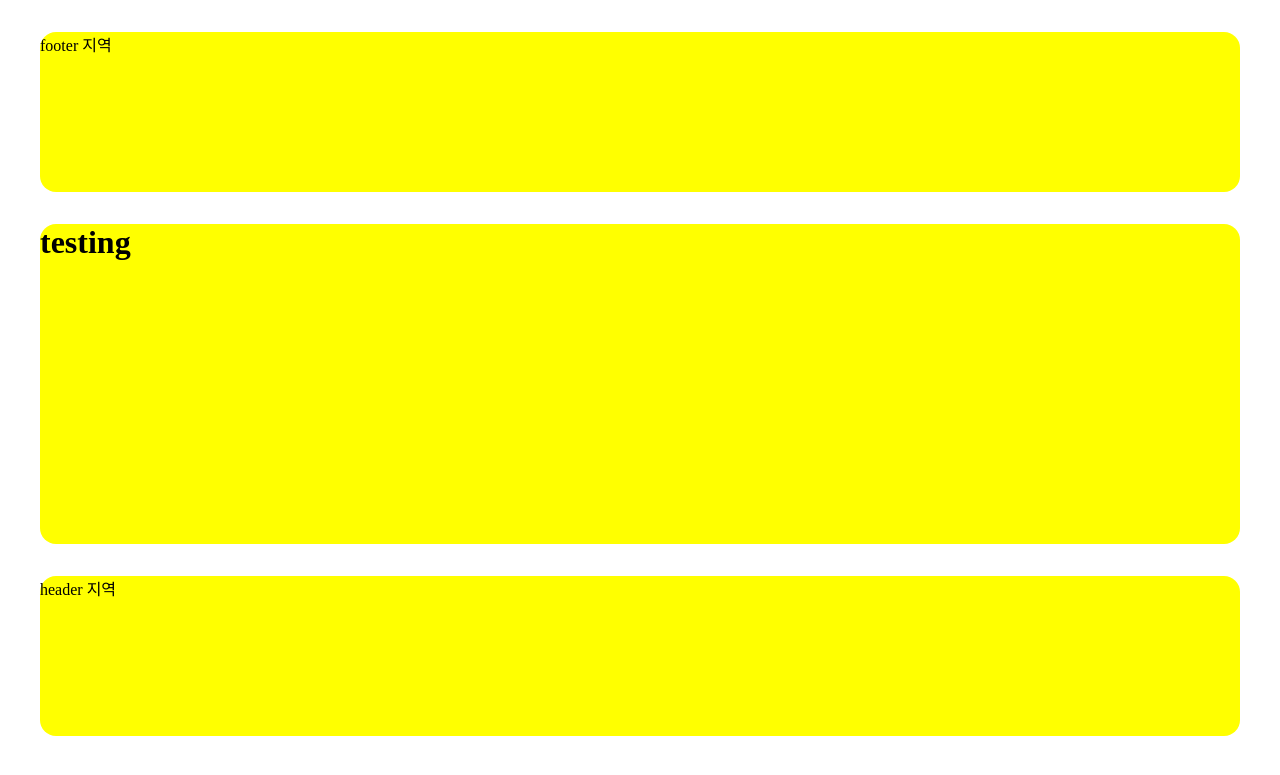
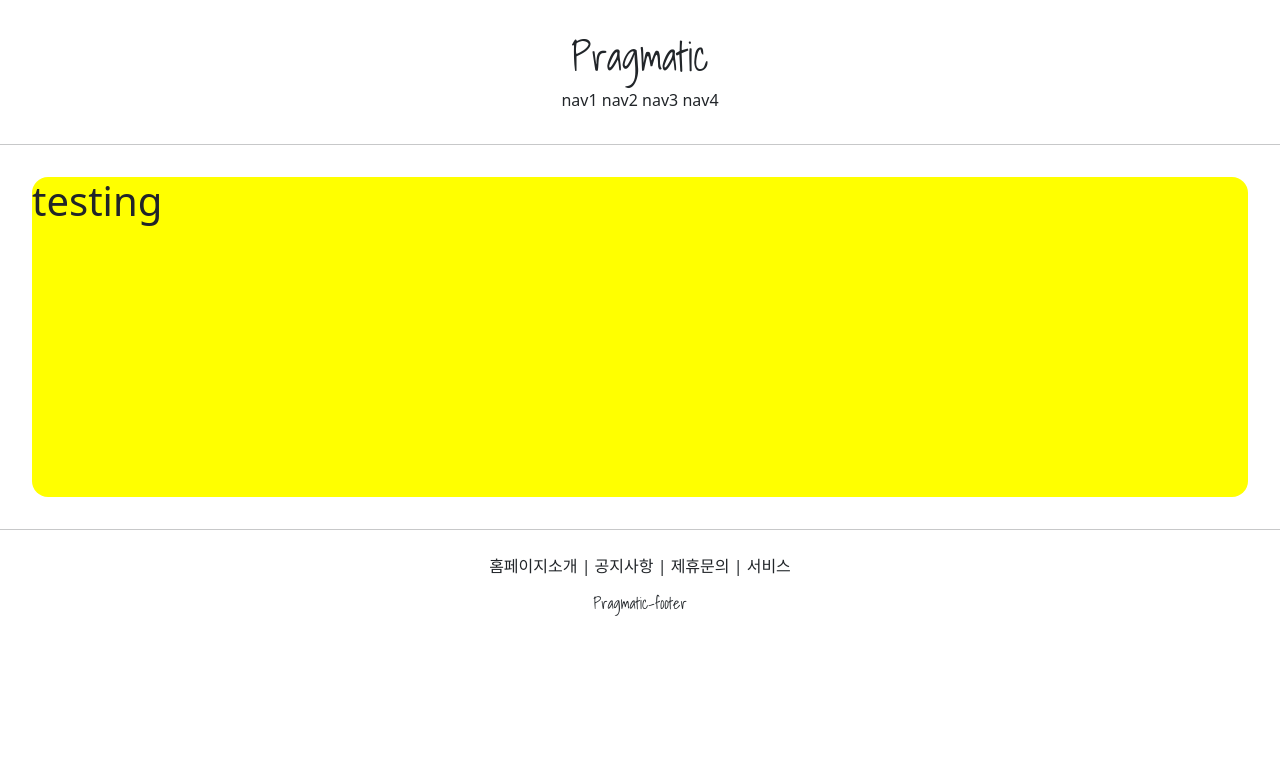
Before and after one commit to Upline-00/pragmatic, a Django app: page /account/hello_world/ in a window 1280 px wide. Shown: the top 775 px of the page. Run offline with Django 4.2, Linux system fonts and the light colour scheme.

Commit message:
Django course 10 commit

```diff
--- a/templates/base.html
+++ b/templates/base.html
@@ -6,12 +6,16 @@
 <body>
 
 
-    {% include 'footer.html' %}
+    {% include 'header.html' %}
+
+    <hr>
 
     {% block content %}
     {% endblock %}
 
-    {% include 'header.html' %}
+    <hr>
+
+    {% include 'footer.html' %}
 
 
 </body>
--- a/templates/footer.html
+++ b/templates/footer.html
@@ -1,5 +1,17 @@
 
+<div style="text-align: center; margin-top: 1.5rem;">
 
-    <div style="height: 10rem; background-color: yellow; border-radius: 1rem; margin: 2rem;">
-        footer 지역
+    <div style="fonte-size: .6rem;">
+        <span>홈페이지소개</span> |
+        <span>공지사항</span> |
+        <span>제휴문의</span> |
+        <span>서비스</span>
     </div>
+
+    <div style="margin-top: 1rem; font-family: 'Shadows Into Light', cursive;" >
+        <h6>
+            Pragmatic-footer
+        </h6>
+    </div>
+
+</div>
--- a/templates/head.html
+++ b/templates/head.html
@@ -1,5 +1,19 @@
 
 <head>
+
     <meta charset="UTF-8">
     <title> Pragmatic </title>
+
+    <!--  BOOTSTRAP LINK  -->
+    <link href="https://cdn.jsdelivr.net/npm/bootstrap@5.2.3/dist/css/bootstrap.min.css"
+          rel="stylesheet" integrity="sha384-rbsA2VBKQhggwzxH7pPCaAqO46MgnOM80zW1RWuH61DGLwZJEdK2Kadq2F9CUG65" crossorigin="anonymous">
+
+    <!--  GOOGLE fONT  -->
+    <link rel="preconnect" href="https://fonts.googleapis.com">
+    <link rel="preconnect" href="https://fonts.gstatic.com" crossorigin>
+    <link href="https://fonts.googleapis.com/css2?family=Shadows+Into+Light&display=swap" rel="stylesheet">
+
+
+
+
 </head>
--- a/templates/header.html
+++ b/templates/header.html
@@ -1,5 +1,16 @@
 
 
-    <div style="height: 10rem; background-color: yellow; border-radius: 1rem; margin: 2rem;">
-        header 지역
+    <div style="text-align: center; margin: 2rem 0;">
+        <div style="font-family: 'Shadows Into Light', cursive;">
+            <h1>
+                Pragmatic
+            </h1>
+        </div>
+        <div>
+            <span>nav1</span>
+            <span>nav2</span>
+            <span>nav3</span>
+            <span>nav4</span>
+        </div>
+
     </div>
```
